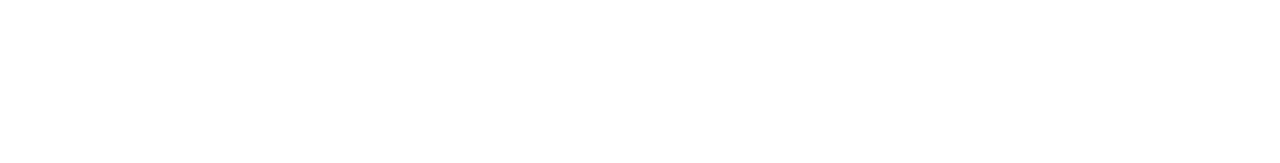
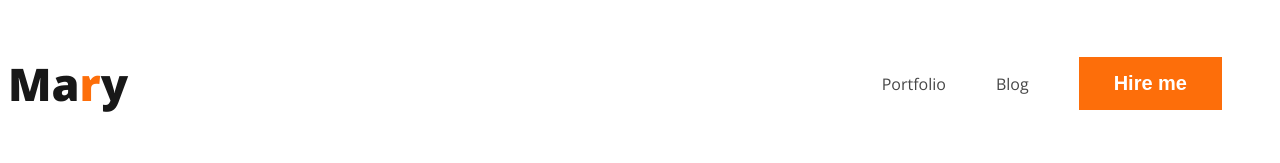
Before and after one commit to MdMehdiHasan9819/first-devoloper-portfolio, a plain HTML site: page index.html in a window 1280 px wide. Drawn offline with nearby package versions, Linux system fonts and the light colour scheme.

Commit message:
added nav

```diff
--- a/assets/style.css
+++ b/assets/style.css
@@ -0,0 +1,48 @@
+
+/* common css start now */
+body{
+    font-family: 'Open Sans', sans-serif;
+}
+.text-primary{
+    color: #FD6E0A;
+}
+.btn-primary{
+    background-color:#FD6E0A ;
+    border: none;
+    color: #FFFFFF;
+    font-size: 20px;
+    font-weight: 700;
+    padding: 15px 35px;
+}
+
+/* navbar css start now */
+nav{
+    display: flex;
+    justify-content: space-between;
+    align-items: center;
+
+}
+.nav-title{
+color: #181818;
+font-size: 45px;
+font-weight: 800;
+}
+
+.r-color{
+color: #FD6E0A;
+font-size: 45px;
+font-weight: 800;
+}
+nav>ul{
+    display: flex;
+    align-items: center;
+}
+
+nav li{
+    list-style: none;
+    margin-right: 50px;
+}
+nav a{
+    text-decoration: none;
+    color: #474747;
+}
--- a/index.html
+++ b/index.html
@@ -3,12 +3,22 @@
 <head>
     <meta charset="UTF-8">
     <meta name="viewport" content="width=device-width, initial-scale=1.0">
-    <title>first-devoloper-portfolio</title>
+    <title>first-developer-portfolio</title>
+    <link rel="preconnect" href="https://fonts.googleapis.com">
+<link rel="preconnect" href="https://fonts.gstatic.com" crossorigin>
+<link href="https://fonts.googleapis.com/css2?family=Open+Sans:wght@400;700;800&display=swap" rel="stylesheet">
     <link rel="stylesheet" href="/assets/style.css">
 </head>
 <body>
     <header>
-
+        <nav>
+            <h3 class="nav-title">Ma<span class="r-color">r</span>y</h3>
+            <ul>
+                <li><a href="#Portfolio">Portfolio</a></li>
+                <li><a href="#Blog">Blog</a></li>
+                <li> <button class="btn-primary" type="button">Hire me</button> </li>
+            </ul>
+        </nav>
     </header>
     <main>
 
```
